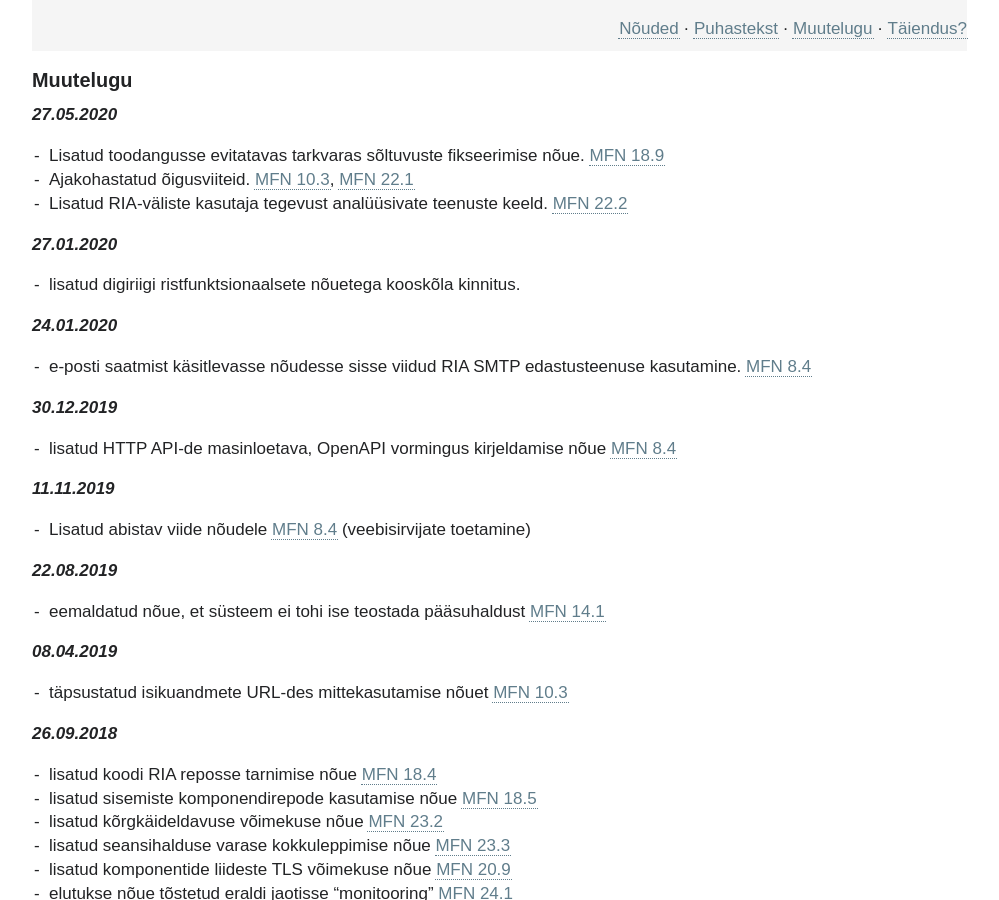
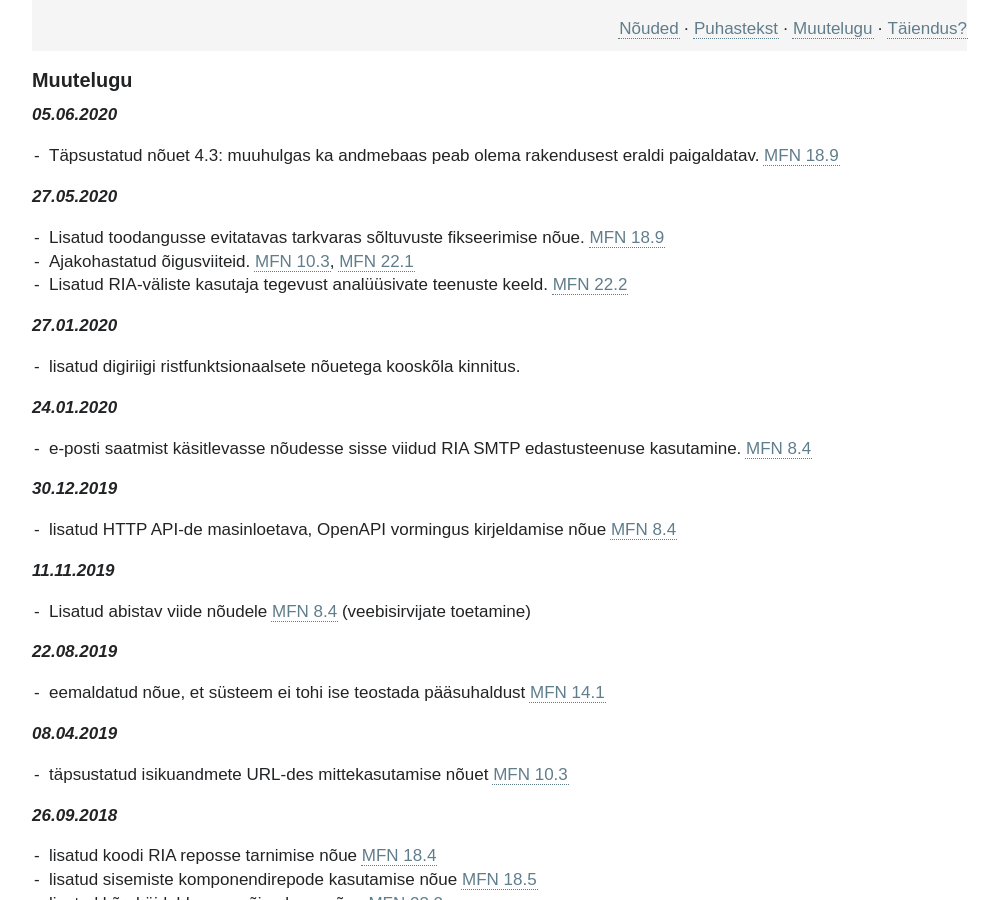
Before and after one commit to e-gov/MFN, a Jekyll site: the page built from Muutelugu.md, in a window 1280 px wide and 900 px high. Shown: the whole window, without its empty margins (0-999 px from the left). Built offline with Jekyll 4.4.1, drawn with Linux system fonts in a browser that asks for light colours; our own code applies the rules of GitHub Pages for plain Markdown files.

Commit message:
Nõue 4.3 täpsustatud.

```diff
--- a/Muutelugu.md
+++ b/Muutelugu.md
@@ -3,6 +3,10 @@ permalink: Muutelugu
 ---
 
 ## Muutelugu
+
+___05\.06.2020___
+
+- Täpsustatud nõuet 4.3: muuhulgas ka andmebaas peab olema rakendusest eraldi paigaldatav. [MFN 18.9](https://e-gov.github.io/MFN/#4.3)
 
 ___27\.05.2020___
 
--- a/_data/Nouded.yml
+++ b/_data/Nouded.yml
@@ -38,7 +38,7 @@
       son: 'Rakendus peab olema väliste süsteemide tõrgete suhtes vastupanuvõimeline (_resilient_).'
       sel: 'Välise süsteemi tõrge tohib mõjutada ainult sellest otseselt sõltuvate kasutuslugude toimimist.'
     - nr: 3
-      son: 'Rakendus peab olema tehniliselt tükeldatud vastavalt loogilisele jaotusele. Saadud osised peavad olema eraldi versioneeritavad ja paigaldatavad.'
+      son: 'Rakendus peab olema tehniliselt tükeldatud vastavalt loogilisele jaotusele. Saadud osised peavad olema eraldi versioneeritavad ja paigaldatavad. Muuhulgas peab andmebaas olema rakendusest eraldi paigaldatav.'
       sel: 'Näiteks, kui rakendusel on eraldi turvakontekstidega liidesed ametnikule ja kodanikule, peab rakendus olema jaotatud kaheks eraldi liidesekomponendiks ning nende mõlema poolt kasutatavaks andmebaasiks.'
     - nr: 4
       son: 'Rakenduse funktsionaalsuses tuleb selgelt eraldada avaliku teenuse liides muudest mitteavalikest, sisemistest, konfigureerimis jms. liidestest.'
```
